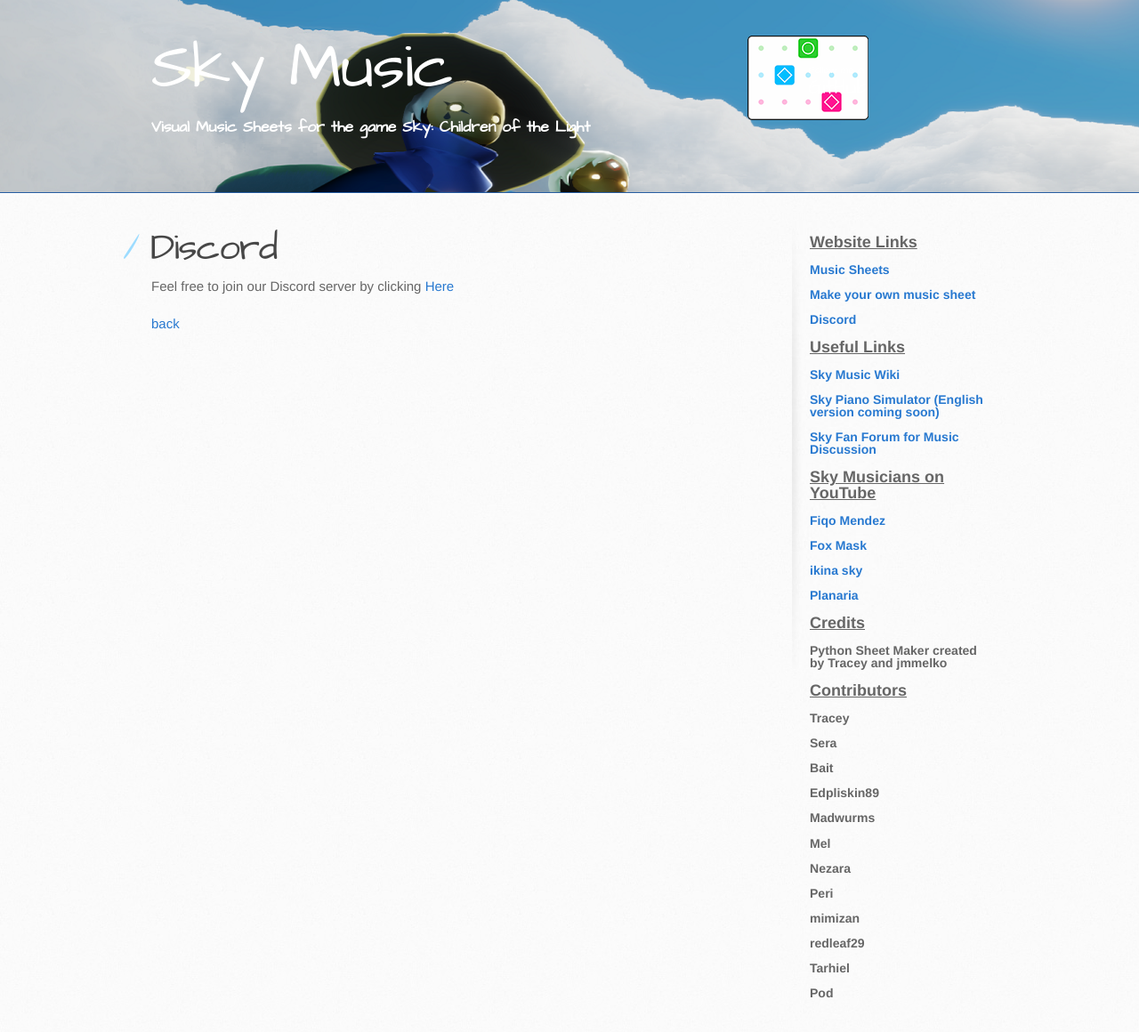
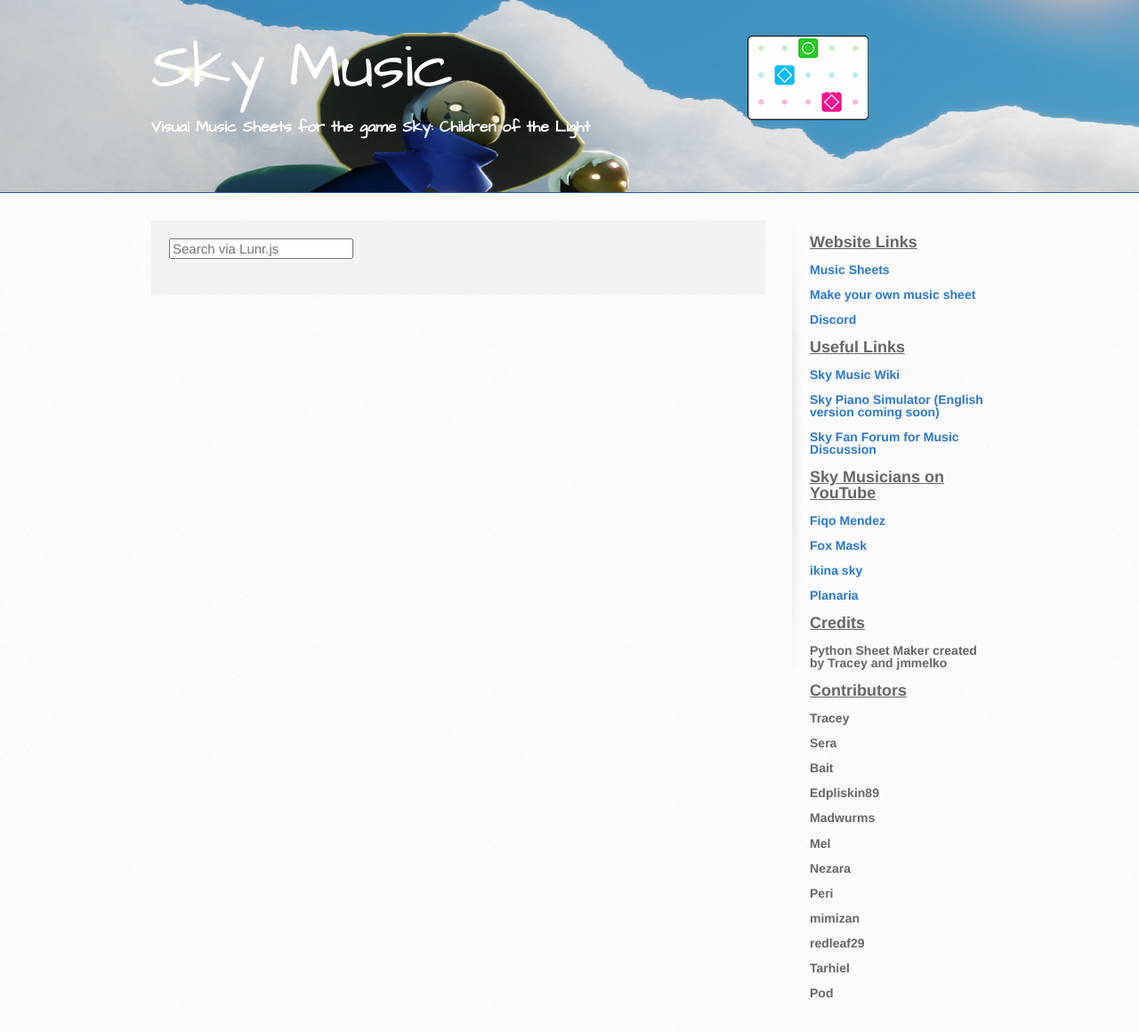
Before and after one commit to sky-music/sky-music.github.io, a Jekyll site: the page built from Search.md, in a window 1280 px wide. Shown: the whole page at 89% size. Built offline with Jekyll 4.4.1, drawn with Linux system fonts in a browser that asks for light colours; comment, search, counter and statistics services are not loaded.

Commit message:
Update Search.md

```diff
--- a/Search.md
+++ b/Search.md
@@ -2,8 +2,4 @@
 layout: default
 ---
 
-<h1>Discord</h1>
-
-Feel free to join our Discord server by clicking <a href="https://discord.gg/XHvs37T" target="_blank">Here</a>
-
-[back](./)
+{% include search-lunr.html %}
```
